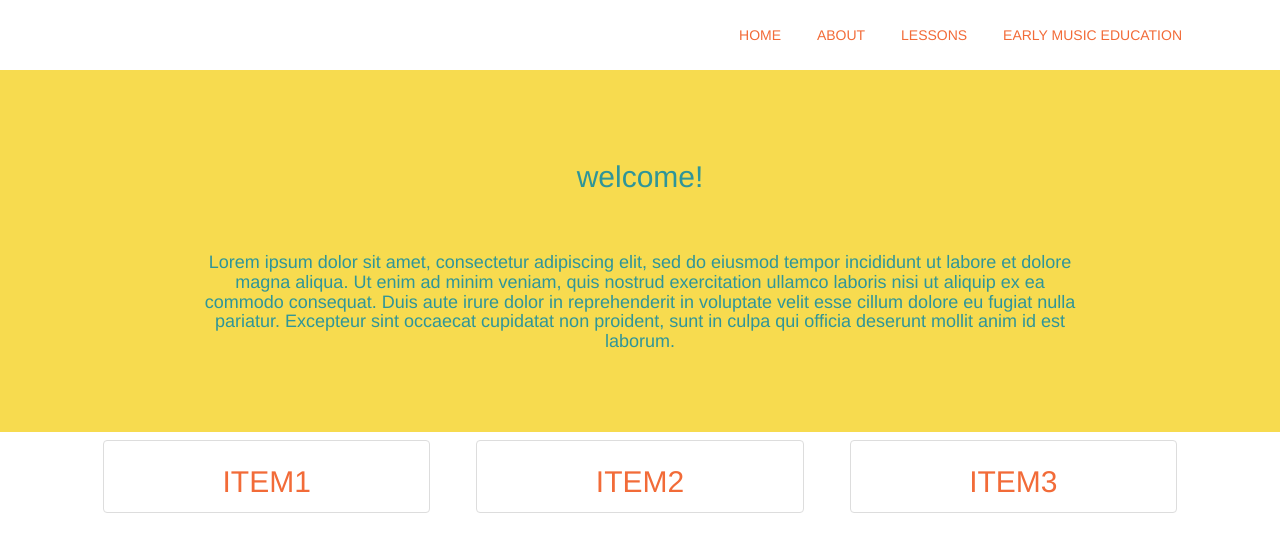
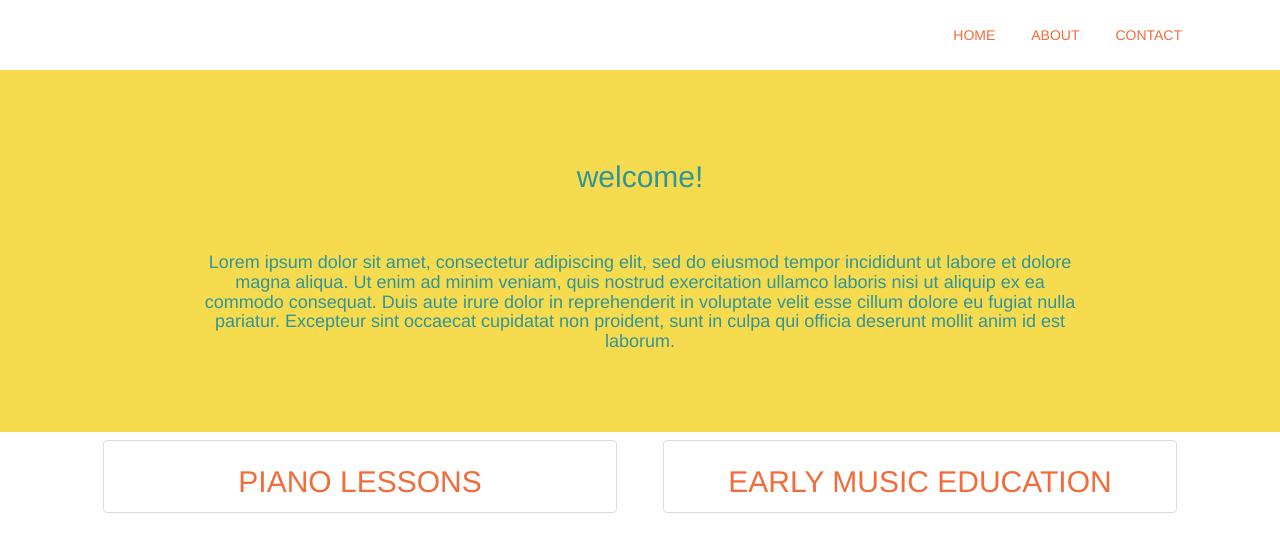
Before and after one commit to emilywatkins/music_teacher_site, a Rails app: page / in a window 1280 px wide. Shown: the top 552 px of the page. Run offline with Rails 7, Linux system fonts and the light colour scheme; style sheets or scripts are compiled from the project's sources; some libraries are stand-ins or nearby versions.

Commit message:
update navbar and thumbnail content for more intuitive navigation.

```diff
--- a/app/views/home/index.html.erb
+++ b/app/views/home/index.html.erb
@@ -7,19 +7,14 @@
 
 
 <div class="row" id="blocks">
-  <div class="col-xs-6 col-md-4">
+  <div class="col-xs-6 col-md-6">
     <a href="#" class="thumbnail">
-      <h2>item1</h2>
+      <h2>piano lessons</h2>
     </a>
   </div>
-  <div class="col-xs-6 col-md-4">
+  <div class="col-xs-6 col-md-6">
     <a href="#" class="thumbnail">
-      <h2>item2</h2>
-    </a>
-  </div>
-  <div class="col-xs-6 col-md-4">
-    <a href="#" class="thumbnail">
-      <h2>item3</h2>
+      <h2>early music education</h2>
     </a>
   </div>
 </div>
--- a/app/views/layouts/_navbar.html.erb
+++ b/app/views/layouts/_navbar.html.erb
@@ -3,8 +3,9 @@
     <div class="navbar-text navbar-right">
       <a><%= link_to 'Home', root_path %></a>
       <a><%= link_to 'About', about_index_path %></a>
-      <a><%= link_to 'Lessons', lessons_path %></a>
-      <a><%= link_to 'Early Music Education', music_ed_index_path %></a>
+      <!-- <a><%= link_to 'Lessons', lessons_path %></a>
+      <a><%= link_to 'Early Music Education', music_ed_index_path %></a> -->
+      <a><%= link_to 'Contact', contact_index_path %></a>
     </div>
   </div>
 </nav>
```
